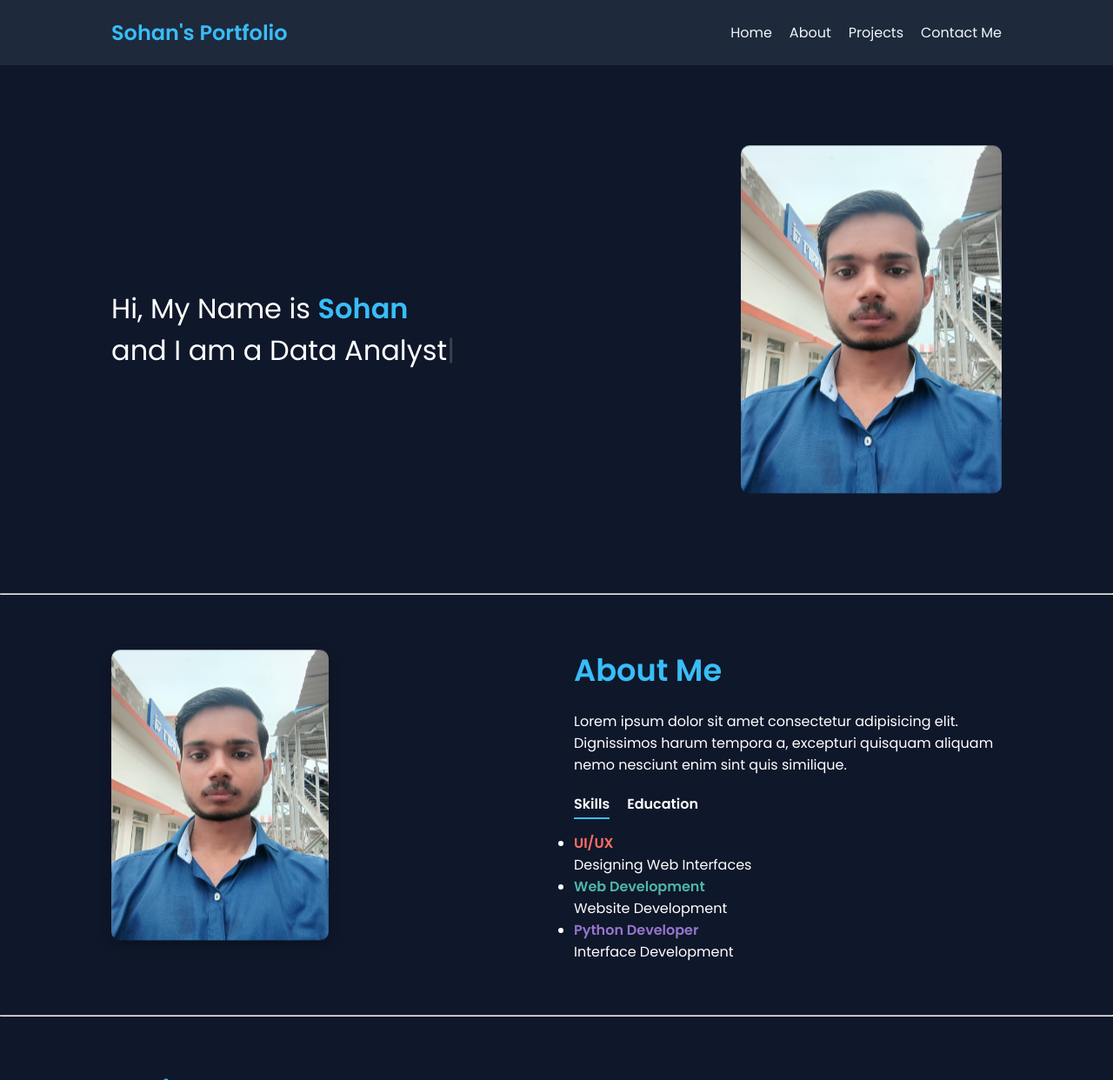
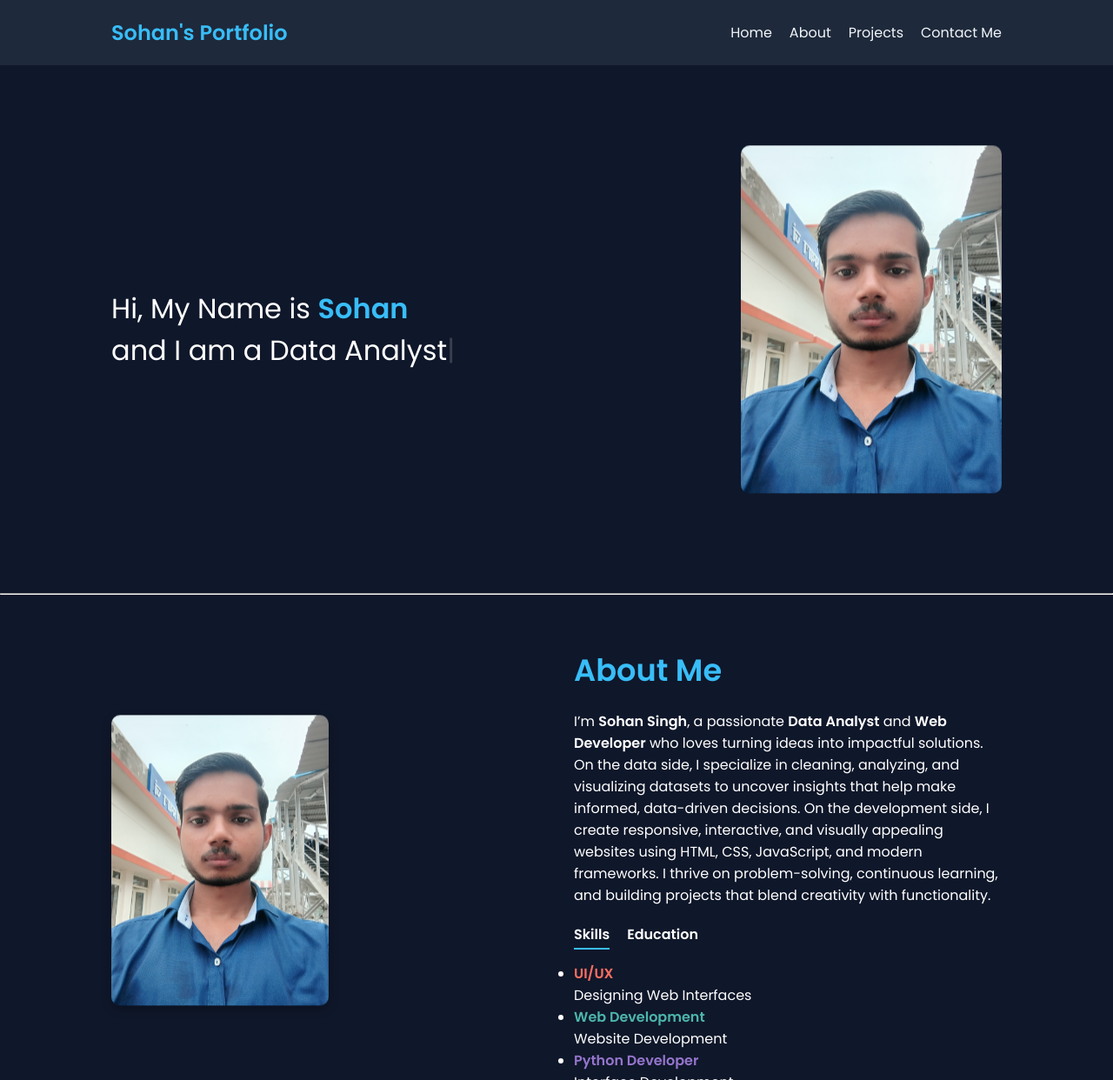
Before and after one commit to SohSingh/portfolio-website, a plain HTML site: page index.html in a window 1280 px wide. Shown: the top 1242 px of the page at 87% size. Drawn offline with nearby package versions, Linux system fonts and the light colour scheme.

Commit message:
Update index.html

```diff
--- a/index.html
+++ b/index.html
@@ -46,7 +46,13 @@
           </div>
           <div class="about-col-2">
             <h1 class="sub-title">About Me</h1>
-            <p>Lorem ipsum dolor sit amet consectetur adipisicing elit. Dignissimos harum tempora a, excepturi quisquam aliquam nemo nesciunt enim sint quis similique.</p>
+            <p>
+           I’m <strong>Sohan Singh</strong>, a passionate <strong>Data Analyst</strong> and <strong>Web Developer</strong> who loves turning ideas into impactful solutions.
+           On the data side, I specialize in cleaning, analyzing, and visualizing datasets to uncover insights that help make informed, data-driven decisions.
+           On the development side, I create responsive, interactive, and visually appealing websites using HTML, CSS, JavaScript, and modern frameworks.
+           I thrive on problem-solving, continuous learning, and building projects that blend creativity with functionality.
+           </p>
+
             <div class="tab-titles">
               <p class="tab-links active-link" onclick="openTab('skills')">Skills</p>
               <p class="tab-links" onclick="openTab('education')">Education</p>
```
